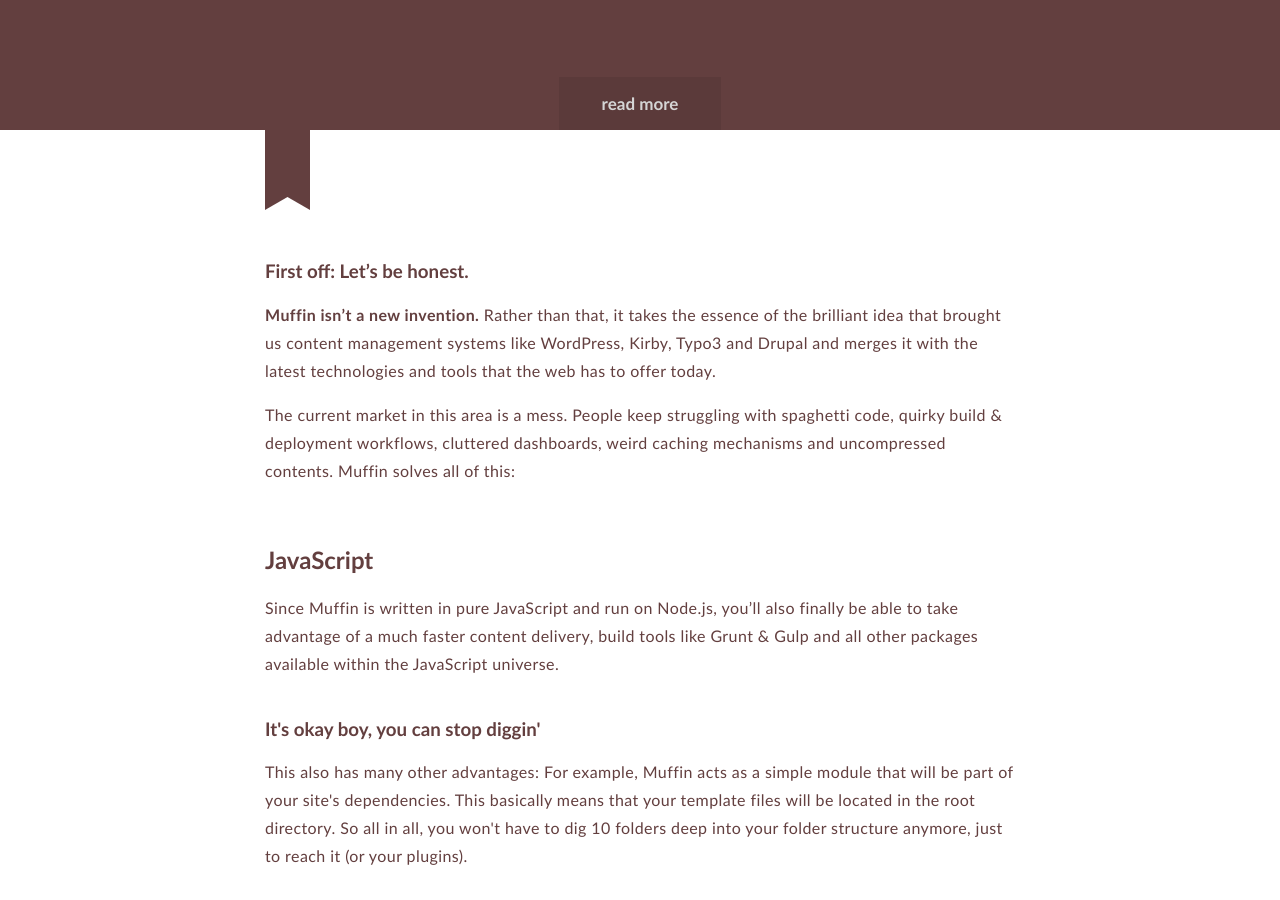
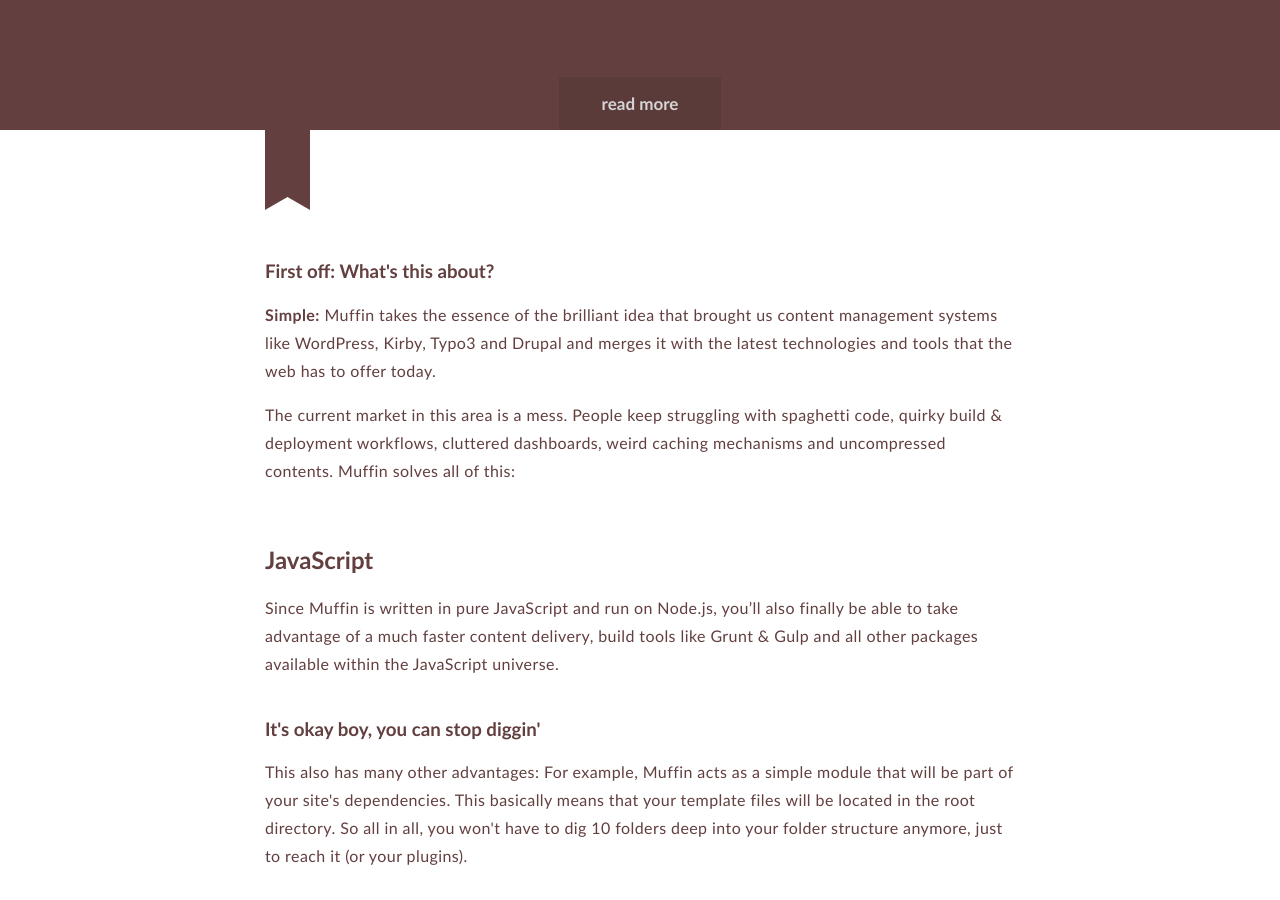
Before and after one commit to leo/muffin.github.io, a Jekyll site: the page built from index.html, in a window 1280 px wide and 900 px high, scrolled down 770 px. Built offline with Jekyll 4.4.1, drawn with Linux system fonts in a browser that asks for light colours; comment, search, counter and statistics services are not loaded.

Commit message:
Sounds better

```diff
--- a/index.html
+++ b/index.html
@@ -27,9 +27,9 @@
     <a href="#first" class="bookmark"></a>
 
     <article>
-      <h1>First off: Let’s be honest.</h1>
+      <h1>First off: What's this about?</h1>
 
-      <p><b>Muffin isn’t a new invention.</b> Rather than that, it takes the essence of the brilliant idea that brought us content management systems like WordPress, Kirby, Typo3 and Drupal and merges it with the latest technologies and tools that the web has to offer today.</p>
+      <p><b>Simple:</b> Muffin takes the essence of the brilliant idea that brought us content management systems like WordPress, Kirby, Typo3 and Drupal and merges it with the latest technologies and tools that the web has to offer today.</p>
       <p>The current market in this area is a mess. People keep struggling with spaghetti code, quirky build &amp; deployment workflows, cluttered dashboards, weird caching mechanisms and uncompressed contents. Muffin solves all of this:</p>
 
       <h2>JavaScript</h2>
```
